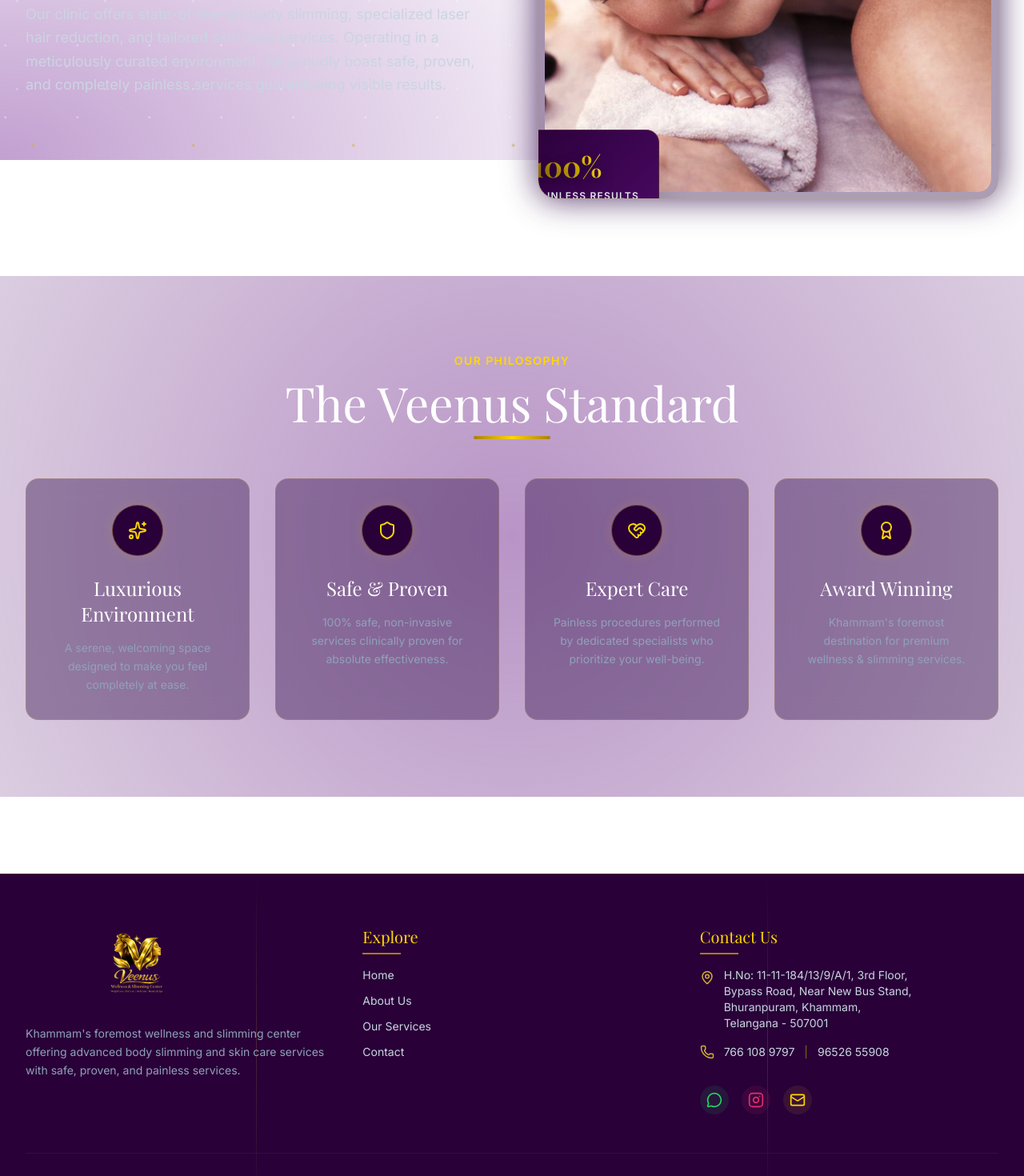
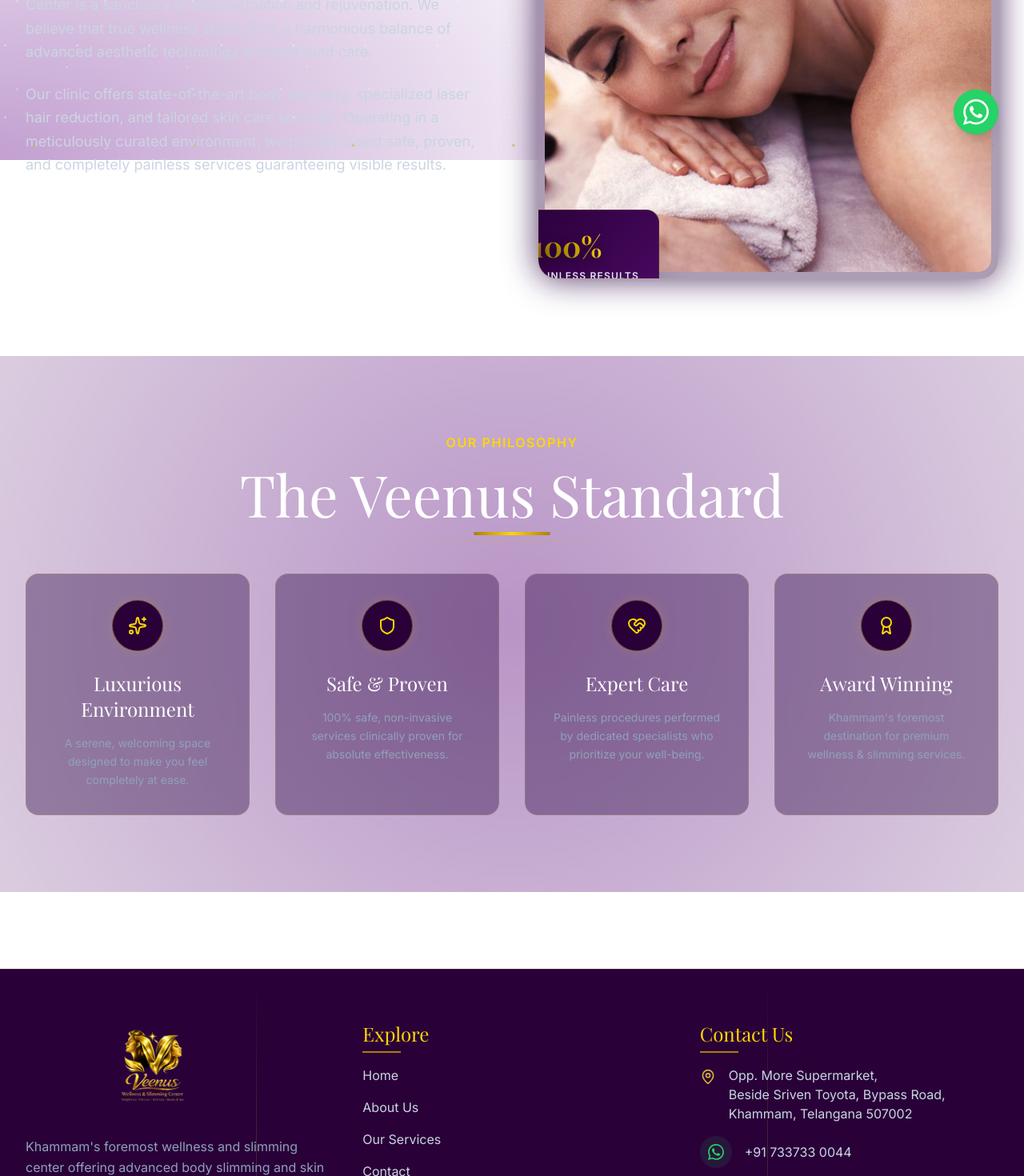
Before and after one commit to SaNjAy-bRo/veenus, a Next.js app: page /about in a window 1280 px wide. Shown: the part 600-2070 px from the top of the page at 80% size. Built offline with nearby package versions, Linux system fonts and the light colour scheme; a web font is replaced by a local one.

Commit message:
style: use official WhatsApp logo in widget and footer

```diff
--- a/src/app/layout.tsx
+++ b/src/app/layout.tsx
@@ -2,6 +2,7 @@ import type { Metadata, Viewport } from "next";
 import { Inter, Playfair_Display, Great_Vibes } from "next/font/google";
 import Navbar from "@/components/Navbar";
 import Footer from "@/components/Footer";
+import WhatsAppWidget from "@/components/WhatsAppWidget";
 import "./globals.css";
 
 const inter = Inter({
@@ -48,10 +49,11 @@ export default function RootLayout({
         </div>
 
         <Navbar />
-        <main className="flex-grow">
+        <main className="flex-grow pt-20">
           {children}
         </main>
         <Footer />
+        <WhatsAppWidget />
       </body>
     </html>
   );
--- a/src/app/page.tsx
+++ b/src/app/page.tsx
@@ -34,11 +34,23 @@ export default function Home() {
       </section>
 
       {/* 2. Welcome Section */}
-      <section className="py-24 relative z-10 bg-primary-900">
+      <section className="py-16 md:py-24 relative z-10 bg-primary-900">
         <div className="max-w-7xl mx-auto px-4 sm:px-6 lg:px-8">
-          <div className="grid grid-cols-1 lg:grid-cols-2 gap-16 items-center">
+
+          {/* Mobile Only Title Title -> Appears above Image */}
+          <div className="lg:hidden mb-8 space-y-4">
+            <div className="inline-flex items-center gap-2 px-5 py-2.5 rounded-full border border-gold-500/30 bg-primary-800/50 text-gold-400 text-xs sm:text-sm font-semibold tracking-widest uppercase">
+              <Star className="w-5 h-5" />
+              <span>Khammam's Premier Destination</span>
+            </div>
+            <h2 className="font-serif text-4xl sm:text-5xl md:text-6xl text-white font-bold leading-tight">
+              Welcome to your <span className="text-gradient-gold">Transformation</span>
+            </h2>
+          </div>
+
+          <div className="grid grid-cols-1 lg:grid-cols-2 gap-10 lg:gap-16 items-center">
             {/* Image Side */}
-            <div className="relative h-[500px] w-full rounded-[2rem] overflow-hidden glass-panel border border-gold-500/20 shadow-2xl group">
+            <div className="relative h-[350px] md:h-[500px] w-full rounded-[2rem] overflow-hidden glass-panel border border-gold-500/20 shadow-2xl group order-1">
               <div className="absolute inset-0 bg-gradient-to-tr from-gold-500/10 to-transparent z-10"></div>
               <Image
                 src="/images/carousel-5.jpg"
@@ -54,25 +66,28 @@ export default function Home() {
             </div>
 
             {/* Text Side */}
-            <div className="space-y-8">
-              <div className="inline-flex items-center gap-2 px-4 py-2 rounded-full border border-gold-500/30 bg-primary-800/50 text-gold-400 text-xs font-semibold tracking-widest uppercase">
-                <Star className="w-4 h-4" />
-                <span>Khammam's Premier Destination</span>
+            <div className="space-y-8 order-2">
+              {/* Desktop Only Title */}
+              <div className="hidden lg:block space-y-6">
+                <div className="inline-flex items-center gap-2 px-5 py-2.5 rounded-full border border-gold-500/30 bg-primary-800/50 text-gold-400 font-semibold tracking-widest uppercase text-sm">
+                  <Star className="w-5 h-5" />
+                  <span>Khammam's Premier Destination</span>
+                </div>
+                <h2 className="font-serif text-6xl lg:text-7xl text-white font-bold leading-tight">
+                  Welcome to your <span className="text-gradient-gold">Transformation</span>
+                </h2>
               </div>
-              <h2 className="font-serif text-4xl md:text-5xl lg:text-6xl text-white font-bold leading-tight">
-                Welcome to your <span className="text-gradient-gold">Transformation</span>
-              </h2>
-              <p className="text-slate-300 text-lg leading-relaxed font-light">
+              <p className="text-slate-300 text-xl leading-relaxed font-light">
                 At Veenus Wellness & Slimming Center, we merge luxurious comfort with state-of-the-art aesthetic technology. Our mission is to help you rediscover your best self through personalized, non-invasive services.
               </p>
-              <p className="text-slate-400 leading-relaxed">
+              <p className="text-slate-400 leading-relaxed text-base md:text-lg">
                 Whether you seek targeted inch loss, permanent hair reduction, or advanced body sculpting, our expert team provides completely painless procedures guaranteed to deliver visible results in just 5-10 sessions.
               </p>
-              <div className="pt-4 flex gap-4">
-                <Link href="/about" className="glass-panel text-gold-400 font-bold uppercase tracking-widest text-sm px-8 py-4 rounded-full border border-gold-500 hover:bg-gold-500 hover:text-primary-900 transition-all duration-300">
+              <div className="pt-4 flex flex-col sm:flex-row gap-4 w-full sm:w-auto">
+                <Link href="/about" className="glass-panel text-gold-400 items-center justify-center filter text-center font-bold uppercase tracking-widest text-xs sm:text-sm px-6 py-4 rounded-full border border-gold-500 hover:bg-gold-500 hover:text-primary-900 transition-all duration-300">
                   Read Our Story
                 </Link>
-                <Link href="/contact" className="bg-gradient-to-r from-gold-600 to-gold-400 text-primary-900 font-bold uppercase tracking-widest text-sm px-8 py-4 rounded-full shadow-[0_0_20px_rgba(212,175,55,0.4)] hover:shadow-[0_0_30px_rgba(212,175,55,0.6)] transition-all duration-300">
+                <Link href="/contact" className="bg-gradient-to-r text-center filter from-gold-600 to-gold-400 text-primary-900 font-bold uppercase tracking-widest items-center justify-center text-xs sm:text-sm px-6 py-4 rounded-full shadow-[0_0_20px_rgba(212,175,55,0.4)] hover:shadow-[0_0_30px_rgba(212,175,55,0.6)] transition-all duration-300">
                   Book A Session
                 </Link>
               </div>
@@ -85,23 +100,19 @@ export default function Home() {
       <section className="bg-gradient-to-r from-gold-600 via-gold-500 to-gold-600 py-4 shadow-2xl relative z-20">
         <div className="max-w-7xl mx-auto px-4 flex flex-col sm:flex-row justify-between items-center gap-4 relative z-10">
           <div className="flex items-center gap-3">
-            <span className="animate-pulse flex h-3 w-3 relative">
-              <span className="animate-ping absolute inline-flex h-full w-full rounded-full bg-white opacity-75"></span>
-              <span className="relative inline-flex rounded-full h-3 w-3 bg-white"></span>
-            </span>
-            <span className="font-bold text-primary-900 uppercase tracking-widest text-sm">Limited Time Offer</span>
+            <span className="font-bold text-primary-900 uppercase tracking-widest text-base">Limited Time Offer</span>
           </div>
-          <p className="font-serif text-xl md:text-2xl font-bold text-primary-900">
+          <p className="font-serif text-xl sm:text-2xl md:text-3xl font-bold text-primary-900 text-center sm:text-left leading-tight">
             Get Up To 50% OFF All Premium Services
           </p>
-          <Link href="/contact" className="text-primary-900 font-bold border-b-2 border-primary-900 pb-0.5 hover:text-white hover:border-white transition-colors uppercase text-sm tracking-wider">
+          <Link href="/contact" className="text-primary-900 font-bold border-b-2 border-primary-900 pb-0.5 hover:text-white hover:border-white transition-colors uppercase text-sm sm:text-base tracking-wider">
             Claim Offer Now
           </Link>
         </div>
       </section>
 
       {/* Services Grid (Mapped to /services) */}
-      <section id="services" className="py-24 relative z-10">
+      <section id="services" className="py-16 md:py-24 relative z-10">
         <div className="max-w-7xl mx-auto px-4 sm:px-6 lg:px-8">
           <SectionTitle
             title="Our Services"
@@ -130,7 +141,7 @@ export default function Home() {
       </section>
 
       {/* Redesigned Testimonials */}
-      <section className="py-24 relative z-10 overflow-hidden">
+      <section className="py-16 md:py-24 relative z-10 overflow-hidden">
         {/* Decorative background glow */}
         <div className="absolute inset-0 bg-gradient-to-b from-primary-900 via-primary-800 to-primary-900 -z-10"></div>
         <div className="absolute top-1/2 left-1/2 -translate-x-1/2 -translate-y-1/2 w-[800px] h-[800px] bg-gold-500/5 rounded-full blur-[100px] -z-10"></div>
@@ -141,10 +152,9 @@ export default function Home() {
             subtitle="Hear From Our Clients"
             centered
           />
-
-          <div className="grid grid-cols-1 md:grid-cols-3 gap-8 mt-16">
+          <div className="grid grid-cols-1 md:grid-cols-3 gap-6 md:gap-8 mt-10 md:mt-16">
             {testimonials.map((test, i) => (
-              <div key={i} className="relative glass-panel bg-primary-900/60 p-10 rounded-3xl border border-gold-500/20 shadow-2xl group hover:-translate-y-2 transition-transform duration-500">
+              <div key={i} className="relative glass-panel bg-primary-900/60 p-6 md:p-10 rounded-3xl border border-gold-500/20 shadow-2xl group hover:-translate-y-2 transition-transform duration-500 flex flex-col h-full">
                 {/* Large decorative quote mark */}
                 <Quote className="absolute top-6 right-8 w-16 h-16 text-gold-500/10 group-hover:text-gold-500/20 transition-colors duration-500" />
 
@@ -153,16 +163,15 @@ export default function Home() {
                     <Star key={j} className="w-4 h-4 fill-current mr-1" />
                   ))}
                 </div>
-
-                <p className="text-slate-300 italic mb-10 leading-relaxed font-light relative z-10 text-lg">"{test.comment}"</p>
+                <p className="text-slate-300 italic mb-10 leading-relaxed font-light relative z-10 flex-grow text-lg md:text-xl">"{test.comment}"</p>
 
                 <div className="flex items-center gap-4 mt-auto border-t border-white/10 pt-6">
-                  <div className="w-12 h-12 rounded-full bg-gradient-to-br from-gold-600 to-gold-400 flex items-center justify-center text-primary-900 font-bold font-serif text-xl shadow-[0_0_15px_rgba(212,175,55,0.4)]">
+                  <div className="w-14 h-14 rounded-full bg-gradient-to-br from-gold-600 to-gold-400 flex items-center justify-center text-primary-900 font-bold font-serif text-2xl shadow-[0_0_15px_rgba(212,175,55,0.4)]">
                     {test.name.charAt(0)}
                   </div>
                   <div>
-                    <h4 className="font-bold text-white tracking-wide">{test.name}</h4>
-                    <p className="text-gold-500 text-xs uppercase tracking-widest mt-1">{test.serviceName}</p>
+                    <h4 className="font-bold text-white tracking-wide text-lg">{test.name}</h4>
+                    <p className="text-gold-500 text-sm uppercase tracking-widest mt-1">{test.serviceName}</p>
                   </div>
                 </div>
               </div>
--- a/src/components/Footer.tsx
+++ b/src/components/Footer.tsx
@@ -14,7 +14,7 @@ export default function Footer() {
 
           {/* Brand */}
           <div className="flex flex-col items-center md:items-start space-y-4">
-            <Link href="/" className="inline-block relative w-[220px] h-[80px] md:w-[280px] md:h-[100px] group">
+            <Link href="/" className="inline-block relative w-[260px] h-[95px] md:w-[320px] md:h-[120px] group">
               <Image
                 src="/Veenus.png"
                 alt="Veenus Wellness & Slimming Center"
@@ -22,18 +22,18 @@ export default function Footer() {
                 className="object-contain transition-transform duration-300 group-hover:scale-105"
               />
             </Link>
-            <p className="text-slate-400 mt-2 text-sm leading-relaxed text-center md:text-left">
+            <p className="text-slate-400 mt-2 text-base leading-relaxed text-center md:text-left">
               Khammam's foremost wellness and slimming center offering advanced body slimming and skin care services with safe, proven, and painless services.
             </p>
           </div>
 
           {/* Quick Links */}
           <div className="flex flex-col items-center md:items-start">
-            <h3 className="font-serif text-xl text-gold-400 mb-6 relative">
+            <h3 className="font-serif text-2xl text-gold-400 mb-6 relative">
               Explore
               <span className="absolute -bottom-2 left-1/2 md:left-0 transform -translate-x-1/2 md:translate-x-0 w-12 h-0.5 bg-gold-600"></span>
             </h3>
-            <ul className="space-y-3 text-center md:text-left text-sm text-slate-300">
+            <ul className="space-y-4 text-center md:text-left text-base text-slate-300">
               <li><Link href="/" className="hover:text-gold-400 transition-colors">Home</Link></li>
               <li><Link href="/about" className="hover:text-gold-400 transition-colors">About Us</Link></li>
               <li><Link href="/#services" className="hover:text-gold-400 transition-colors">Our Services</Link></li>
@@ -43,25 +43,26 @@ export default function Footer() {
 
           {/* Contact Info */}
           <div className="flex flex-col items-center md:items-start">
-            <h3 className="font-serif text-xl text-gold-400 mb-6 relative">
+            <h3 className="font-serif text-2xl text-gold-400 mb-6 relative">
               Contact Us
               <span className="absolute -bottom-2 left-1/2 md:left-0 transform -translate-x-1/2 md:translate-x-0 w-12 h-0.5 bg-gold-600"></span>
             </h3>
-            <div className="space-y-4 text-sm text-slate-300">
-              <div className="flex items-start gap-3">
-                <MapPin className="text-gold-500 shrink-0 mt-1" size={18} />
+            <div className="space-y-4 text-base text-slate-300">
+              <div className="flex items-start gap-4">
+                <MapPin className="text-gold-500 shrink-0 mt-1" size={20} />
                 <span className="text-center md:text-left">
-                  H.No: 11-11-184/13/9/A/1, 3rd Floor, <br/>
-                  Bypass Road, Near New Bus Stand, <br/>
-                  Bhuranpuram, Khammam, <br/>
-                  Telangana - 507001
+                  Opp. More Supermarket,<br />
+                  Beside Sriven Toyota, Bypass Road,<br />
+                  Khammam, Telangana 507002
                 </span>
               </div>
-              <div className="flex items-center gap-3 justify-center md:justify-start">
-                <Phone className="text-gold-500 shrink-0" size={18} />
-                <a href="tel:+917661089797" className="hover:text-gold-400">766 108 9797</a>
-                <span className="text-gold-700">|</span>
-                <a href="tel:+919652655908" className="hover:text-gold-400">96526 55908</a>
+              <div className="flex items-center gap-4">
+                <div className="w-10 h-10 rounded-full bg-[#25D366]/10 flex items-center justify-center text-[#25D366]">
+                  <svg viewBox="0 0 24 24" width="20" height="20" fill="currentColor">
+                    <path d="M17.472 14.382c-.297-.149-1.758-.867-2.03-.967-.273-.099-.471-.148-.67.15-.197.297-.767.966-.94 1.164-.173.199-.347.223-.644.075-.297-.15-1.255-.463-2.39-1.475-.883-.788-1.48-1.761-1.653-2.059-.173-.297-.018-.458.13-.606.134-.133.298-.347.446-.52.149-.174.198-.298.298-.497.099-.198.05-.371-.025-.52-.075-.149-.669-1.612-.916-2.207-.242-.579-.487-.5-.669-.51-.173-.008-.371-.01-.57-.01-.198 0-.52.074-.792.372-.272.297-1.04 1.016-1.04 2.479 0 1.462 1.065 2.875 1.213 3.074.149.198 2.096 3.2 5.077 4.487.709.306 1.262.489 1.694.625.712.227 1.36.195 1.871.118.571-.085 1.758-.719 2.006-1.413.248-.694.248-1.289.173-1.413-.074-.124-.272-.198-.57-.347m-5.421 7.403h-.004a9.87 9.87 0 01-5.031-1.378l-.361-.214-3.741.982.998-3.648-.235-.374a9.86 9.86 0 01-1.51-5.26c.001-5.45 4.436-9.884 9.888-9.884 2.64 0 5.122 1.03 6.988 2.898a9.825 9.825 0 012.893 6.994c-.003 5.45-4.438 9.884-9.885 9.884m8.413-18.297A11.815 11.815 0 0012.05 0C5.495 0 .16 5.335.157 11.892c0 2.096.547 4.142 1.588 5.945L.057 24l6.305-1.654a11.882 11.882 0 005.683 1.448h.005c6.554 0 11.89-5.335 11.893-11.893a11.821 11.821 0 00-3.48-8.413Z" />
+                  </svg>
+                </div>
+                <Link href="https://wa.me/917337330044" className="hover:text-[#25D366] transition-colors">+91 733733 0044</Link>
               </div>
 
               <div className="flex items-center gap-4 pt-4 justify-center md:justify-start">
--- a/src/components/SectionTitle.tsx
+++ b/src/components/SectionTitle.tsx
@@ -6,17 +6,17 @@ interface SectionTitleProps {
 
 export default function SectionTitle({ title, subtitle, centered = true }: SectionTitleProps) {
   return (
-    <div className={`mb-16 ${centered ? "text-center" : "text-left"}`}>
+    <div className={`mb-10 md:mb-16 ${centered ? "text-center" : "text-left"}`}>
       {subtitle && (
-        <span className="text-gold-400 font-semibold tracking-widest uppercase text-sm mb-3 block">
+        <span className="text-gold-400 font-semibold tracking-widest uppercase text-sm sm:text-base mb-4 block">
           {subtitle}
         </span>
       )}
-      <h2 className="font-serif text-4xl md:text-5xl lg:text-6xl text-white relative inline-block">
+      <h2 className="font-serif text-4xl sm:text-5xl md:text-6xl lg:text-7xl text-white relative inline-block">
         {title}
         {/* Decorative underlines */}
-        <div className={`absolute -bottom-4 h-1 bg-gradient-to-r from-gold-600 via-gold-400 to-gold-600 rounded-full w-24 ${centered ? "left-1/2 -translate-x-1/2" : "left-0"}`} />
-        <div className={`absolute -bottom-6 h-[1px] bg-gold-500/30 w-48 ${centered ? "left-1/2 -translate-x-1/2" : "left-0"}`} />
+        <div className={`absolute -bottom-4 h-1 bg-gradient-to-r from-gold-600 via-gold-400 to-gold-600 rounded-full w-20 md:w-24 ${centered ? "left-1/2 -translate-x-1/2" : "left-0"}`} />
+        <div className={`absolute -bottom-6 h-[1px] bg-gold-500/30 w-32 md:w-48 ${centered ? "left-1/2 -translate-x-1/2" : "left-0"}`} />
       </h2>
     </div>
   );
--- a/src/components/ServiceCard.tsx
+++ b/src/components/ServiceCard.tsx
@@ -45,18 +45,18 @@ export default function ServiceCard({ title, description, icon, img, delay = 0,
           </div>
         )}
 
-        <h3 className="font-serif text-2xl text-white mb-3 group-hover:text-gold-300 transition-colors duration-300">
+        <h3 className="font-serif text-3xl text-white mb-4 group-hover:text-gold-300 transition-colors duration-300 leading-tight">
           {title}
         </h3>
 
         {description && (
-          <p className="text-slate-300 text-sm leading-relaxed mb-6 flex-grow">
+          <p className="text-slate-300 text-base leading-relaxed mb-6 flex-grow">
             {description}
           </p>
         )}
 
         {/* CTA Line */}
-        <div className="flex items-center mt-auto text-sm font-semibold tracking-widest uppercase text-gold-500 group-hover:text-gold-300 transition-colors">
+        <div className="flex items-center mt-auto text-base font-semibold tracking-widest uppercase text-gold-500 group-hover:text-gold-300 transition-colors">
           <span>Service Info</span>
           <ArrowRight className={`ml-2 w-4 h-4 transition-transform duration-300 ${isHovered ? 'translate-x-2' : ''}`} />
         </div>
--- /dev/null
+++ b/src/components/WhatsAppWidget.tsx
@@ -0,0 +1,38 @@
+"use client";
+
+import { MessageCircle } from "lucide-react";
+import Link from "next/link";
+
+export default function WhatsAppWidget() {
+  return (
+    <Link
+      href="https://wa.me/917337330044"
+      target="_blank"
+      rel="noopener noreferrer"
+      className="fixed bottom-8 right-8 z-[100] group flex items-center justify-center"
+      aria-label="Contact us on WhatsApp"
+    >
+      {/* Pulsating background circles */}
+      <span className="absolute inline-flex h-16 w-16 animate-ping rounded-full bg-green-500 opacity-20"></span>
+      <span className="absolute inline-flex h-14 w-14 animate-pulse rounded-full bg-green-500 opacity-40"></span>
+
+      {/* Main Button */}
+      <div className="relative flex h-14 w-14 items-center justify-center rounded-full bg-[#25D366] text-white shadow-lg transition-transform duration-300 group-hover:scale-110 group-hover:bg-[#128C7E]">
+        <svg
+          viewBox="0 0 24 24"
+          width="32"
+          height="32"
+          fill="currentColor"
+          xmlns="http://www.w3.org/2000/svg"
+        >
+          <path d="M17.472 14.382c-.297-.149-1.758-.867-2.03-.967-.273-.099-.471-.148-.67.15-.197.297-.767.966-.94 1.164-.173.199-.347.223-.644.075-.297-.15-1.255-.463-2.39-1.475-.883-.788-1.48-1.761-1.653-2.059-.173-.297-.018-.458.13-.606.134-.133.298-.347.446-.52.149-.174.198-.298.298-.497.099-.198.05-.371-.025-.52-.075-.149-.669-1.612-.916-2.207-.242-.579-.487-.5-.669-.51-.173-.008-.371-.01-.57-.01-.198 0-.52.074-.792.372-.272.297-1.04 1.016-1.04 2.479 0 1.462 1.065 2.875 1.213 3.074.149.198 2.096 3.2 5.077 4.487.709.306 1.262.489 1.694.625.712.227 1.36.195 1.871.118.571-.085 1.758-.719 2.006-1.413.248-.694.248-1.289.173-1.413-.074-.124-.272-.198-.57-.347m-5.421 7.403h-.004a9.87 9.87 0 01-5.031-1.378l-.361-.214-3.741.982.998-3.648-.235-.374a9.86 9.86 0 01-1.51-5.26c.001-5.45 4.436-9.884 9.888-9.884 2.64 0 5.122 1.03 6.988 2.898a9.825 9.825 0 012.893 6.994c-.003 5.45-4.438 9.884-9.885 9.884m8.413-18.297A11.815 11.815 0 0012.05 0C5.495 0 .16 5.335.157 11.892c0 2.096.547 4.142 1.588 5.945L.057 24l6.305-1.654a11.882 11.882 0 005.683 1.448h.005c6.554 0 11.89-5.335 11.893-11.893a11.821 11.821 0 00-3.48-8.413Z" />
+        </svg>
+
+        {/* Tooltip */}
+        <span className="absolute right-full mr-4 whitespace-nowrap rounded-lg bg-primary-900 border border-gold-500/20 px-4 py-2 text-sm font-semibold text-white opacity-0 transition-all duration-300 group-hover:opacity-100">
+          Chat with us!
+        </span>
+      </div>
+    </Link>
+  );
+}
```
Also changed, not shown: src/components/Navbar.tsx (+19 -12 lines).
